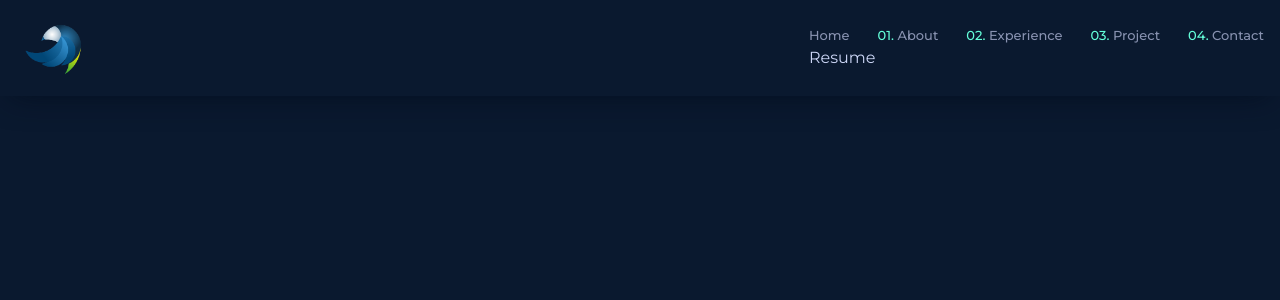
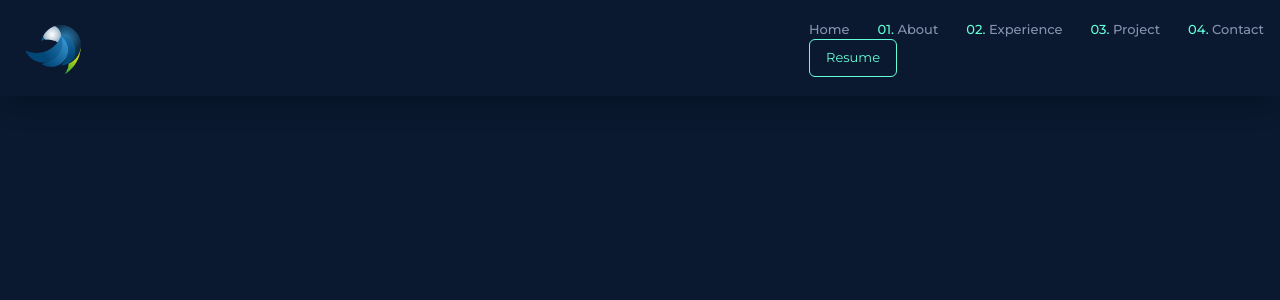
Before and after one commit to KennedyMungai/portfolio_with_framer_motion, a Next.js app: page / in a window 1280 px wide. Shown: the top 300 px of the page. Built offline with nearby package versions, Linux system fonts and the light colour scheme.

Commit message:
Added the resume button

```diff
--- a/src/components/NavBar.tsx
+++ b/src/components/NavBar.tsx
@@ -93,6 +93,7 @@ const NavBar = (props: Props) => {
 						initial={{ opacity: 0 }}
 						animate={{ opacity: 1 }}
 						transition={{ duration: 0.9 }}
+						className='px-4 py-2 rounded-md text-textGreen text-[13px] border border-textGreen hover:bg-hoverColor duration-300'
 					>
 						Resume
 					</motion.button>
```
